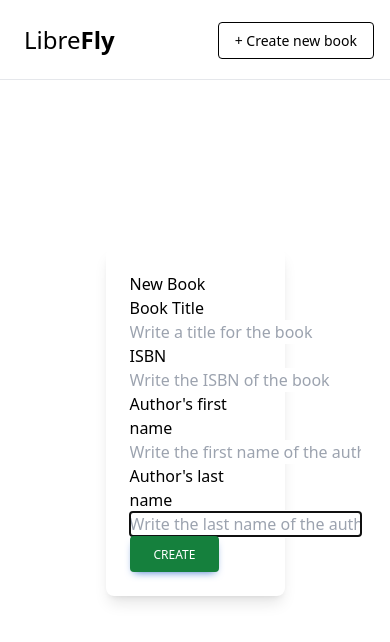
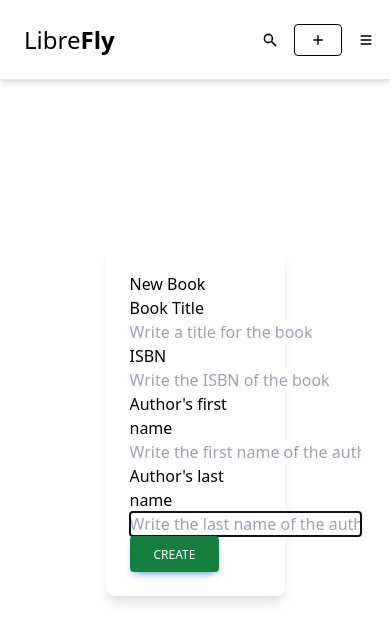
Before and after one commit to AJ-Romera/librefly-client, a React (Vite) app: page /new-book in a window 390 px wide. Shown: the top 642 px of the page. Built offline with nearby package versions, Linux system fonts and the light colour scheme.

Commit message:
CHNG: Makes a basic Responsive Navbar & BookList (Needs More Work)

```diff
--- a/src/components/BookItem.tsx
+++ b/src/components/BookItem.tsx
@@ -37,7 +37,7 @@ const BookItem = ({ book, loadBooks }: Props) => {
 </div> */
 
   return (
-    <div className="w-full max-w-sm bg-white border border-gray-200 rounded-lg shadow dark:bg-gray-800 dark:border-gray-700 p-3">
+    <div className="w-full max-w-sm bg-white border border-gray-200 rounded-lg shadow p-3">
       <div className="flex justify-between items-center">
         <h2
           className="cursor-pointer text-xl font-bold text-gray-900"
--- a/src/components/BookList.tsx
+++ b/src/components/BookList.tsx
@@ -17,7 +17,7 @@ const BookList = () => {
   }, []);
 
   return (
-    <div className="grid grid-cols-4 w-full mx-auto gap-3 mt-6">
+    <div className="grid grid-cols-1 md:grid-cols-4 w-full mx-auto gap-3 mt-6">
       {books.map((book) => {
         return <BookItem book={book} key={book._id} loadBooks={loadBooks} />;
       })}
--- a/src/components/Navbar.tsx
+++ b/src/components/Navbar.tsx
@@ -1,9 +1,10 @@
 import React from "react";
 import { Link } from "react-router-dom";
+import { HiPlus, HiSearch, HiMenu } from "react-icons/hi";
 
 const Navbar = () => {
   return (
-    <nav className="flex w-full justify-between items-center max-w-[1640px] h-20 mx-auto p-4 border-b border-gray-200">
+    <nav className="flex sticky top-0 backdrop-blur-md shadow-md bg-white/60 w-full justify-between items-center max-w-[1640px] h-20 mx-auto p-4 border-b border-gray-200">
       {/* LibreFly´s Logo */}
       <h1 className="text-2xl px-2 md:text-xl">
         <Link
@@ -46,21 +47,35 @@ const Navbar = () => {
       {/* Button to Create a new book */}
       <div className="hidden">
         <Link
-          className="text-sm px-4 py-2 border rounded border-black hover:border-transparent hover:text-white hover:bg-black mt-0"
+          className="flex text-sm px-4 py-2 rounded border border-black hover:border-transparent hover:text-white hover:bg-black"
           to="/new-book"
         >
           + Create new book
         </Link>
       </div>
 
+      {/* MOBILE */}
+
+      <div className="flex justify-between items-center w-28">
+        {/* Mobile Search */}
+        <div>
+          <HiSearch />
+        </div>
+
         {/* Mobile Button to create a new book */}
         <div>
           <Link
-          className="text-sm px-4 py-2 border rounded border-black hover:border-transparent hover:text-white hover:bg-black mt-0"
+            className="flex text-sm px-4 py-2 rounded border border-black hover:border-transparent hover:text-white hover:bg-black"
             to="/new-book"
           >
-          + Create new book
+            <HiPlus />
           </Link>
+        </div>
+
+        {/* Mobile Menu */}
+        <div>
+          <HiMenu />
+        </div>
       </div>
     </nav>
   );
```
Lines whose indentation alone changed are shown as unchanged.
